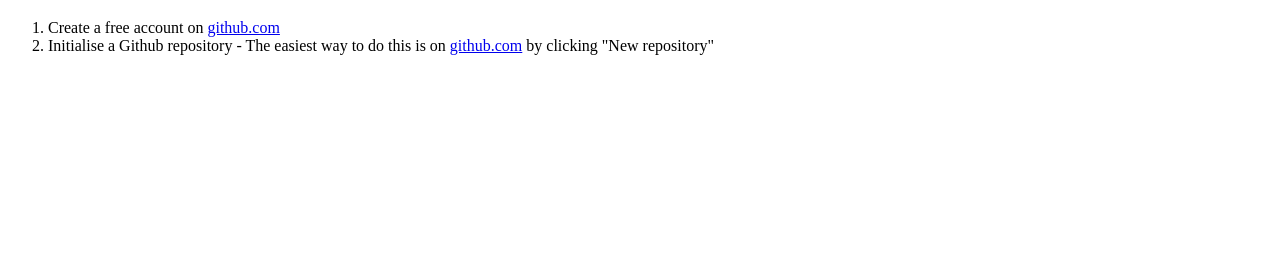
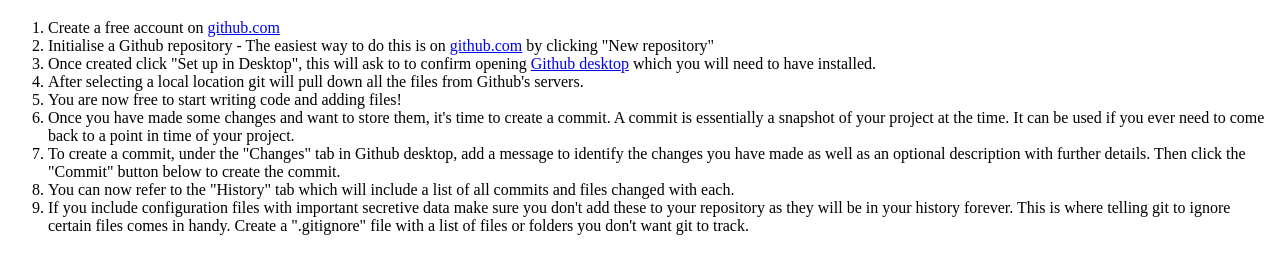
Before and after one commit to BeckySawyer/using-git, a plain HTML site: page index.html in a window 1280 px wide. Shown: the part 61-334 px from the top of the page. Drawn offline with Linux system fonts and the light colour scheme.

Commit message:
Add 7 steps

```diff
--- a/index.html
+++ b/index.html
@@ -16,6 +16,27 @@
     <li>
       Initialise a Github repository - The easiest way to do this is on <a href="https://github.com">github.com</a> by clicking "New repository"
     </li>
+    <li>
+      Once created click "Set up in Desktop", this will ask to to confirm opening <a href="https://desktop.github.com/">Github desktop</a> which you will need to have installed.
+    </li>
+    <li>
+      After selecting a local location git will pull down all the files from Github's servers.
+    </li>
+    <li>
+      You are now free to start writing code and adding files!
+    </li>
+    <li>
+      Once you have made some changes and want to store them, it's time to create a commit. A commit is essentially a snapshot of your project at the time. It can be used if you ever need to come back to a point in time of your project.
+    </li>
+    <li>
+      To create a commit, under the "Changes" tab in Github desktop, add a message to identify the changes you have made as well as an optional description with further details. Then click the "Commit" button below to create the commit.
+    </li>
+    <li>
+      You can now refer to the "History" tab which will include a list of all commits and files changed with each.
+    </li>
+    <li>
+      If you include configuration files with important secretive data make sure you don't add these to your repository as they will be in your history forever. This is where telling git to ignore certain files comes in handy. Create a ".gitignore" file with a list of files or folders you don't want git to track.
+    </li>
   </ol>
 
 </body>
```
